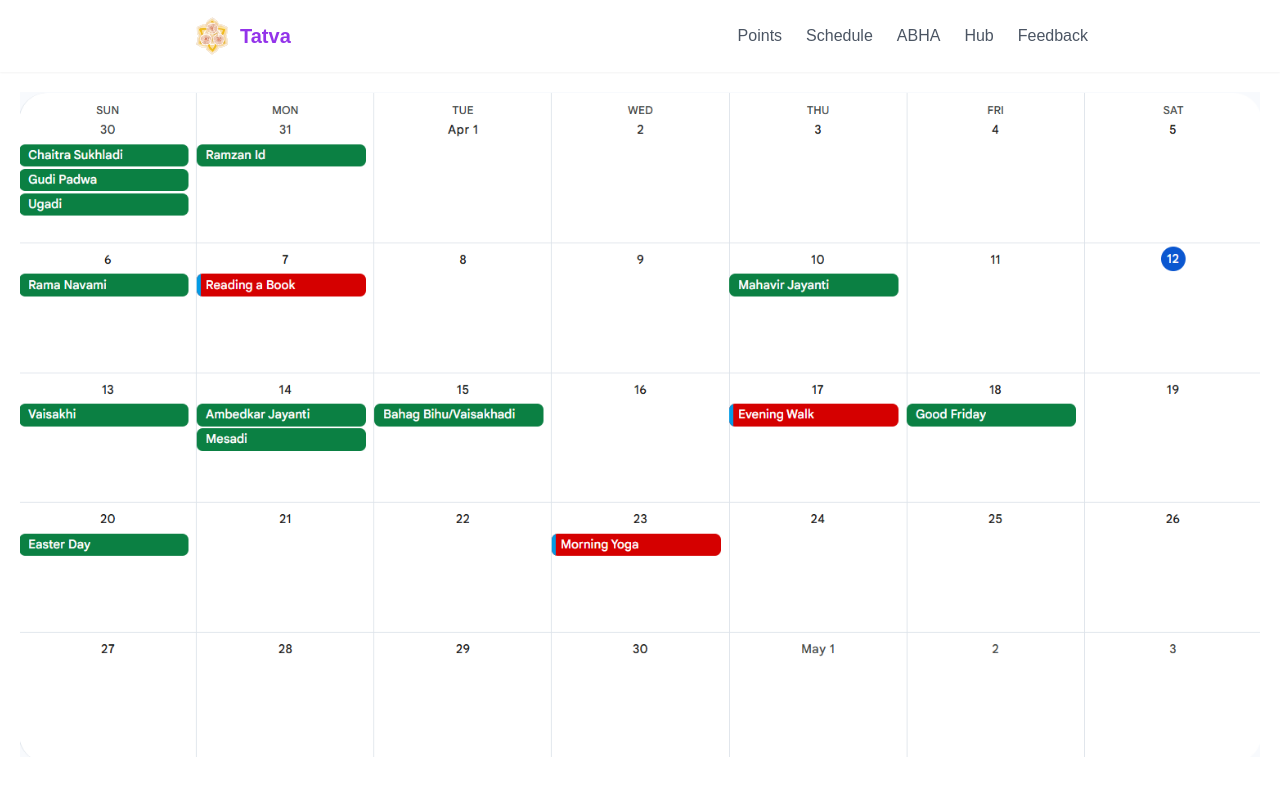
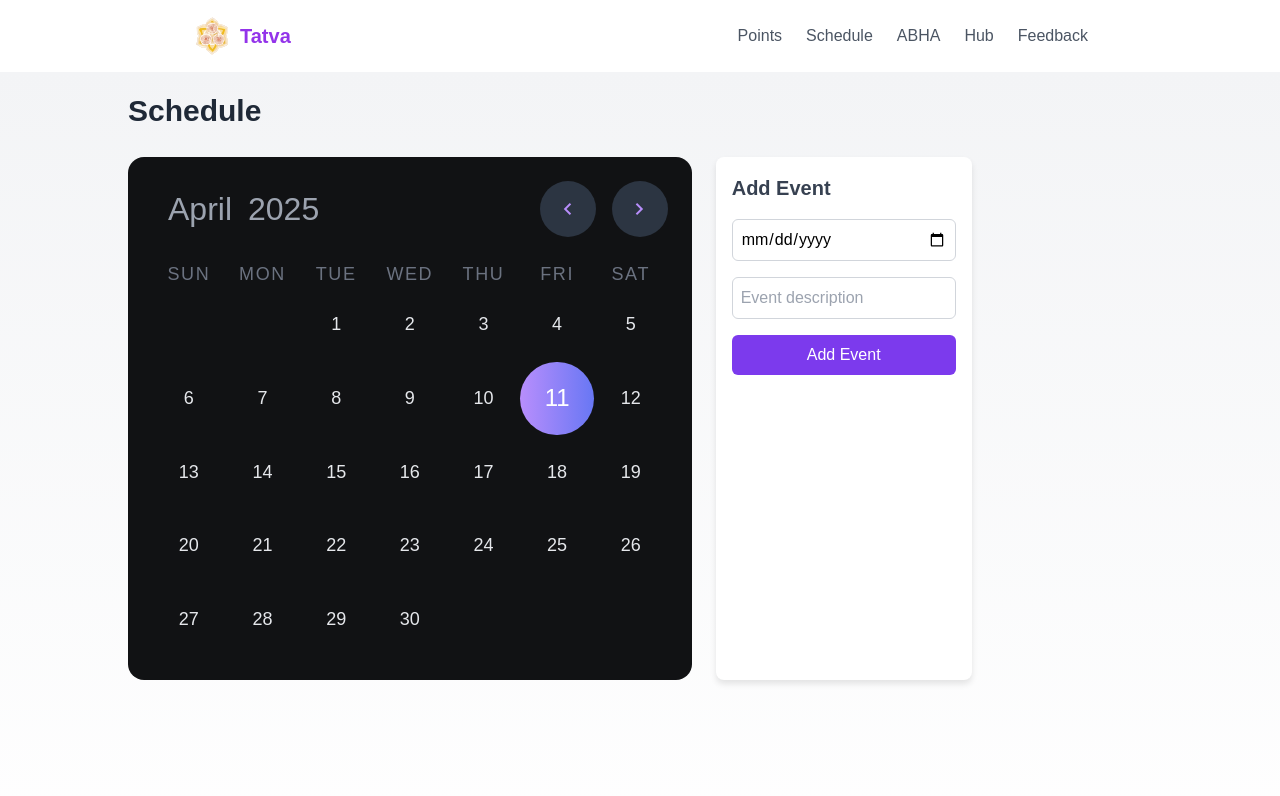
Before and after one commit to Vidhaaaaaa/Tatva-BeOne-features, a React (Vite) app: page /schedule in a window 1280 px wide. Shown: the top 796 px of the page. Built offline with nearby package versions, Linux system fonts and the light colour scheme.

Commit message:
Calendar added

```diff
--- a/src/components/abha/abha.tsx
+++ b/src/components/abha/abha.tsx
@@ -5,12 +5,10 @@ import Chatbot from './Chatbot.tsx';
 const ABHA: React.FC = () => {
 
   return (
-    <>
     <div className='chatBot'>
       <h1>Tatva Chatbot</h1>
       <Chatbot />
     </div>
-    </>
   );
 };
 
--- /dev/null
+++ b/src/components/schedule/calendar.css
@@ -0,0 +1,117 @@
+@import url('https://fonts.googleapis.com/css2?family=Material+Symbols+Outlined:wght@100..700&family=Material+Icons&display=block');
+
+.calendar {
+  width: 100%;
+  min-width: 28rem;
+  /* height: calc(55% - 2rem); */
+  background-color: #111214;
+  border-radius: 1rem;
+  padding: 1.5rem;
+  display: grid;
+  place-items: center;
+}
+
+.navigate_date {
+  width: 100%;
+  display: flex;
+  align-items: center;
+  justify-content: space-between;
+  column-gap: 1rem;
+  padding-left: 1rem;
+  margin-bottom: 1.5rem;
+}
+
+.navigate_date h2 {
+  font-size: 2rem;
+  font-weight: 300;
+  color: #9ca3af;
+}
+
+.buttons {
+  display: flex;
+  column-gap: 1rem;
+  margin-left: auto;
+}
+
+.buttons .material-symbols-outlined {
+  width: 3.5rem;
+  height: 3.5rem;
+  display: flex;
+  justify-content: center;
+  align-items: center;
+  background-color: #2c3542;
+  border-radius: 50%;
+  font-size: 1.5rem;
+  color: #b88efc;
+  cursor: pointer;
+  transition: background-color 0.2s;
+}
+
+.buttons .material-symbols-outlined:hover {
+  background-color: #374151;
+}
+
+.weekdays {
+  width: 100%;
+  display: flex;
+}
+
+.weekdays span {
+  width: calc(100% / 7);
+  font-size: 1.125rem;
+  font-weight: 300;
+  text-transform: uppercase;
+  color: #6b7280;
+  letter-spacing: 0.1rem;
+  display: flex;
+  justify-content: center;
+}
+
+.days {
+  display: flex;
+  flex-wrap: wrap;
+  width: 100%;
+}
+
+.days span {
+  width: calc(100% / 7);
+  aspect-ratio: 1;
+  font-size: 1.125rem;
+  color: #e5e7eb;
+  display: flex;
+  flex-direction: column;
+  justify-content: center;
+  align-items: center;
+  cursor: pointer;
+  position: relative;
+  transition: background-color 0.2s;
+}
+
+.days span:hover {
+  background-color: #2c3542;
+  border-radius: 50%;
+}
+
+.days span.current_day {
+  font-size: 1.5rem;
+  color: #ffffff;
+  background: linear-gradient(to right, #b88efc, #6877f4);
+  border-radius: 50%;
+}
+
+.event_indicator {
+  position: absolute;
+  bottom: 0.25rem;
+  width: 0.5rem;
+  height: 0.5rem;
+  background-color: #7c3aed;
+  border-radius: 50%;
+}
+
+.material-symbols-outlined {
+  font-variation-settings:
+    'FILL' 0,
+    'wght' 400,
+    'GRAD' 0,
+    'opsz' 24;
+}
--- /dev/null
+++ b/src/components/schedule/calendar.tsx
@@ -0,0 +1,109 @@
+import React, { useState } from 'react';
+import './calendar.css'
+
+interface CalendarProps {
+  events: { date: string; description: string }[];
+  onDateClick: (date: string) => void;
+}
+
+const Calendar: React.FC<CalendarProps> = ({ events, onDateClick }) => {
+  const daysOfWeek = ['Sun', 'Mon', 'Tue', 'Wed', 'Thu', 'Fri', 'Sat'];
+  const monthsOfYear = [
+    'January',
+    'February',
+    'March',
+    'April',
+    'May',
+    'June',
+    'July',
+    'August',
+    'September',
+    'October',
+    'November',
+    'December',
+  ];
+
+  const currentDate = new Date();
+  const [currentMonth, setCurrentMonth] = useState(currentDate.getMonth());
+  const [currentYear, setCurrentYear] = useState(currentDate.getFullYear());
+
+  const daysInMonth = new Date(currentYear, currentMonth + 1, 0).getDate();
+  const firstDayOfMonth = new Date(currentYear, currentMonth, 1).getDay();
+
+  const prevMonth = () => {
+    setCurrentMonth((prevMonth) => (prevMonth === 0 ? 11 : prevMonth - 1));
+    setCurrentYear((prevYear) => (currentMonth === 0 ? prevYear - 1 : prevYear));
+  };
+
+  const nextMonth = () => {
+    setCurrentMonth((prevMonth) => (prevMonth === 11 ? 0 : prevMonth + 1));
+    setCurrentYear((prevYear) => (currentMonth === 11 ? prevYear + 1 : prevYear));
+  };
+
+  const handleDateClick = (day: number) => {
+    const selectedDate = `${currentYear}-${String(currentMonth + 1).padStart(2, '0')}-${String(day).padStart(2, '0')}`;
+    onDateClick(selectedDate);
+  };
+
+  const hasEvents = (day: number) => {
+    const dateStr = `${currentYear}-${String(currentMonth + 1).padStart(2, '0')}-${String(day).padStart(2, '0')}`;
+    return events.some((event) => event.date === dateStr);
+  };
+
+  return (
+    <div className="calendar">
+      <div className="navigate_date">
+        <h2>{monthsOfYear[currentMonth]}</h2>
+        <h2>{currentYear}</h2>
+        <div className="buttons">
+          <span
+            className="material-symbols-outlined"
+            onClick={prevMonth}
+            role="button"
+            aria-label="Previous month"
+          >
+            chevron_left
+          </span>
+          <span
+            className="material-symbols-outlined"
+            onClick={nextMonth}
+            role="button"
+            aria-label="Next month"
+          >
+            chevron_right
+          </span>
+        </div>
+      </div>
+      <div className="weekdays">
+        {daysOfWeek.map((day) => (
+          <span key={day}>{day}</span>
+        ))}
+      </div>
+      <div className="days">
+        {[...Array(firstDayOfMonth).keys()].map((_, index) => (
+          <span key={`empty-${index}`} />
+        ))}
+        {[...Array(daysInMonth).keys()].map((day) => {
+          const isCurrentDay =
+            day + 1 === currentDate.getDate() &&
+            currentMonth === currentDate.getMonth() &&
+            currentYear === currentDate.getFullYear();
+          const dateHasEvents = hasEvents(day + 1);
+          return (
+            <span
+              key={day + 1}
+              onClick={() => handleDateClick(day + 1)}
+              className={isCurrentDay ? 'current_day' : ''}
+              aria-current={isCurrentDay ? 'date' : undefined}
+            >
+              {day + 1}
+              {dateHasEvents && <span className="event_indicator" />}
+            </span>
+          );
+        })}
+      </div>
+    </div>
+  );
+};
+
+export default Calendar;
--- a/src/components/schedule/schedule.css
+++ b/src/components/schedule/schedule.css
@@ -1,69 +1,127 @@
-@import "tailwindcss";
-.schedule-container {
-    /* max-width: 800px; */
-    display: flex;
-    justify-content: center;
-    align-items: center;
-    margin: 0 auto;
-    object-fit:scale-down;
-    padding: 20px;
-    /* font-family: Arial, sans-serif; */
+.schedule {
+    padding: 1rem;
+    background: linear-gradient(to bottom, #f3f4f6, #ffffff);
+    min-height: 100vh;
   }
 
-.schedule-container img{
-    width: 1300px;
-}
-/* .schedule-container {
-    max-width: 800px;
+  .schedule_container {
+    max-width: 64rem;
     margin: 0 auto;
-    padding: 20px;
-    font-family: Arial, sans-serif;
   }
 
-  h2 {
-    text-align: center;
-    color: #333;
+  .schedule_title {
+    font-size: 1.875rem;
+    font-weight: 700;
+    color: #1f2937;
+    margin-bottom: 1.5rem;
   }
 
-  .auth-button {
-    display: block;
-    margin: 10px auto;
-    padding: 10px 20px;
-    background-color: #4285f4;
-    color: white;
-    border: none;
-    border-radius: 4px;
-    cursor: pointer;
-    font-size: 16px;
+  .schedule_layout {
+    display: flex;
+    flex-direction: row;
+    gap: 1.5rem;
   }
 
-  .auth-button:hover {
-    background-color: #357ae8;
+  @media (min-width: 768px) {
+    .schedule_layout {
+      flex-direction: row;
+    }
   }
 
-  .events-list {
-    margin-top: 20px;
+  .calendar_wrapper {
+    /* flex: 1; */
+    position: relative;
   }
 
-  .event-item {
-    background-color: #f9f9f9;
-    border: 1px solid #ddd;
-    border-radius: 4px;
-    padding: 15px;
-    margin-bottom: 10px;
+  .event_form {
+    width: 100%;
+    background-color: #ffffff;
+    padding: 1rem;
+    border-radius: 0.5rem;
+    box-shadow: 0 4px 6px rgba(0, 0, 0, 0.1);
   }
 
-  .event-item h3 {
-    margin: 0 0 10px;
-    color: #222;
+  @media (min-width: 768px) {
+    .event_form {
+      width: 16rem;
+    }
   }
 
-  .event-item p {
-    margin: 5px 0;
-    color: #555;
+  .event_form_title {
+    font-size: 1.25rem;
+    font-weight: 600;
+    color: #374151;
+    margin-bottom: 1rem;
   }
 
-  .error {
-    color: red;
-    text-align: center;
-  } */
+  .event_form_fields {
+    display: flex;
+    flex-direction: column;
+    gap: 1rem;
+  }
+
+  .event_form_fields input {
+    width: 100%;
+    padding: 0.5rem;
+    border: 1px solid #d1d5db;
+    border-radius: 0.375rem;
+    font-size: 1rem;
+    outline: none;
+    transition: border-color 0.2s, box-shadow 0.2s;
+  }
+
+  .event_form_fields input:focus {
+    border-color: #7c3aed;
+    box-shadow: 0 0 0 2px rgba(124, 58, 237, 0.5);
+  }
+
+  .event_form_fields input::placeholder {
+    color: #9ca3af;
+  }
+
+  .event_form_fields button {
+    width: 100%;
+    background-color: #7c3aed;
+    color: #ffffff;
+    padding: 0.5rem;
+    border: none;
+    border-radius: 0.375rem;
+    font-size: 1rem;
+    font-weight: 500;
+    cursor: pointer;
+    transition: background-color 0.2s;
+  }
+
+  .event_form_fields button:hover {
+    background-color: #6d28d9;
+  }
+
+  .event_list {
+    margin-top: 1.5rem;
+    background-color: #ffffff;
+    padding: 1rem;
+    border-radius: 0.5rem;
+    box-shadow: 0 4px 6px rgba(0, 0, 0, 0.1);
+  }
+
+  .event_list_title {
+    font-size: 1.25rem;
+    font-weight: 600;
+    color: #374151;
+    margin-bottom: 1rem;
+  }
+
+  .event_list_items {
+    list-style: disc;
+    padding-left: 1.25rem;
+  }
+
+  .event_list_items li {
+    color: #4b5563;
+    font-size: 1rem;
+  }
+
+  .event_list_empty {
+    color: #6b7280;
+    font-size: 1rem;
+  }
--- a/src/components/schedule/schedule.tsx
+++ b/src/components/schedule/schedule.tsx
@@ -1,130 +1,77 @@
-import React from 'react';
-// import { gapi } from 'gapi-script';
+import React, { useState } from 'react';
+import Calendar from './calendar.tsx';
 import './schedule.css';
 
-// interface CalendarEvent {
-//   id: string;
-//   summary: string;
-//   start: { dateTime?: string; date?: string };
-//   end: { dateTime?: string; date?: string };
-// }
+interface Event {
+  date: string;
+  description: string;
+}
 
 const Schedule: React.FC = () => {
-  // const [events, setEvents] = useState<CalendarEvent[]>([]);
-  // const [isSignedIn, setIsSignedIn] = useState(false);
-  // const [error, setError] = useState<string | null>(null);
+  const [events, setEvents] = useState<Event[]>([]);
+  const [selectedDate, setSelectedDate] = useState<string | null>(null);
+  const [newEventDate, setNewEventDate] = useState('');
+  const [newEventDescription, setNewEventDescription] = useState('');
 
-  // const CLIENT_ID = process.env.REACT_APP_CLIENT_ID || '';
-  // const API_KEY = process.env.REACT_APP_GOOGLE_API_KEY || '';
-  // const CALENDAR_ID = process.env.REACT_APP_CALENDAR_ID || 'primary';
-  // const DISCOVERY_DOCS = ['https://www.googleapis.com/discovery/v1/apis/calendar/v3/rest'];
-  // const SCOPES = 'https://www.googleapis.com/auth/calendar.readonly';
+  const handleAddEvent = (e: React.MouseEvent<HTMLButtonElement>) => {
+    e.preventDefault();
+    if (newEventDate && newEventDescription) {
+      setEvents([...events, { date: newEventDate, description: newEventDescription }]);
+      setNewEventDate('');
+      setNewEventDescription('');
+    }
+  };
 
-  // Initialize Google API client
-  // const initClient = () => {
-  //   gapi.load('client:auth2', () => {
-  //     gapi.client
-  //       .init({
-  //         apiKey: API_KEY,
-  //         clientId: CLIENT_ID,
-  //         discoveryDocs: DISCOVERY_DOCS,
-  //         scope: SCOPES,
-  //       })
-  //       .then(() => {
-  //         const authInstance = gapi.auth2.getAuthInstance();
-  //         setIsSignedIn(authInstance.isSignedIn.get());
-  //         authInstance.isSignedIn.listen(setIsSignedIn);
-  //         if (authInstance.isSignedIn.get()) {
-  //           fetchEvents();
-  //         }
-  //       })
-  //       .catch((err: any) => {
-  //         setError('Failed to initialize Google API client');
-  //         console.error(err);
-  //       });
-  //   });
-  // };
-
-  // Fetch events from Google Calendar
-  // const fetchEvents = () => {
-  //   gapi.client.calendar.events
-  //     .list({
-  //       calendarId: CALENDAR_ID,
-  //       timeMin: new Date().toISOString(),
-  //       showDeleted: false,
-  //       singleEvents: true,
-  //       maxResults: 10,
-  //       orderBy: 'startTime',
-  //     })
-  //     .then((response: any) => {
-  //       const events = response.result.items || [];
-  //       setEvents(events);
-  //     })
-  //     .catch((err: any) => {
-  //       setError('Failed to fetch events');
-  //       console.error(err);
-  //     });
-  // };
-
-  // Handle sign-in
-  // const handleSignIn = () => {
-  //   gapi.auth2.getAuthInstance().signIn();
-  // };
-
-  // Handle sign-out
-  // const handleSignOut = () => {
-  //   gapi.auth2.getAuthInstance().signOut();
-  // };
-
-  // Load Google API client on component mount
-  // useEffect(() => {
-  //   initClient();
-  // }, []);
-
-  // Format event date for display
-  // const formatDate = (dateTime?: string, date?: string) => {
-  //   if (dateTime) {
-  //     return new Date(dateTime).toLocaleString();
-  //   }
-  //   if (date) {
-  //     return new Date(date).toLocaleDateString();
-  //   }
-  //   return 'N/A';
-  // };
+  const eventsForSelectedDate = selectedDate
+    ? events.filter((event) => event.date === selectedDate)
+    : [];
 
   return (
-    // <div className="schedule-container">
-    //   <h2>Schedule</h2>
-    //   {error && <p className="error">{error}</p>}
-    //   {!isSignedIn ? (
-    //     <button onClick={handleSignIn} className="auth-button">
-    //       Sign in with Google
-    //     </button>
-    //   ) : (
-    //     <>
-    //       <button onClick={handleSignOut} className="auth-button">
-    //         Sign out
-    //       </button>
-    //       <div className="events-list">
-    //         {events.length > 0 ? (
-    //           events.map((event) => (
-    //             <div key={event.id} className="event-item">
-    //               <h3>{event.summary || 'No title'}</h3>
-    //               <p>
-    //                 Start: {formatDate(event.start.dateTime, event.start.date)}
-    //               </p>
-    //               <p>End: {formatDate(event.end.dateTime, event.end.date)}</p>
-    //             </div>
-    //           ))
-    //         ) : (
-    //           <p>No upcoming events found.</p>
-    //         )}
-    //       </div>
-    //     </>
-    //   )}
-    // </div>
-    <div className="schedule-container">
-      <img src='/calendar.png' />
+    <div className="schedule">
+      <div className="schedule_container">
+        <h1 className="schedule_title">Schedule</h1>
+        <div className="schedule_layout">
+          <div className="calendar_wrapper">
+            <Calendar
+              events={events}
+              onDateClick={(date) => setSelectedDate(date)}
+            />
+          </div>
+          <div className="event_form">
+            <h2 className="event_form_title">Add Event</h2>
+            <div className="event_form_fields">
+              <input
+                type="date"
+                value={newEventDate}
+                onChange={(e) => setNewEventDate(e.target.value)}
+                required
+              />
+              <input
+                type="text"
+                value={newEventDescription}
+                onChange={(e) => setNewEventDescription(e.target.value)}
+                placeholder="Event description"
+                required
+              />
+              <button onClick={handleAddEvent}>Add Event</button>
+            </div>
+          </div>
+        </div>
+        {selectedDate && (
+          <div className="event_list">
+            <h2 className="event_list_title">Events for {selectedDate}</h2>
+            {eventsForSelectedDate.length > 0 ? (
+              <ul className="event_list_items">
+                {eventsForSelectedDate.map((event, index) => (
+                  <li key={index}>{event.description}</li>
+                ))}
+              </ul>
+            ) : (
+              <p className="event_list_empty">No events for this date.</p>
+            )}
+          </div>
+        )}
+      </div>
     </div>
   );
 };
```
